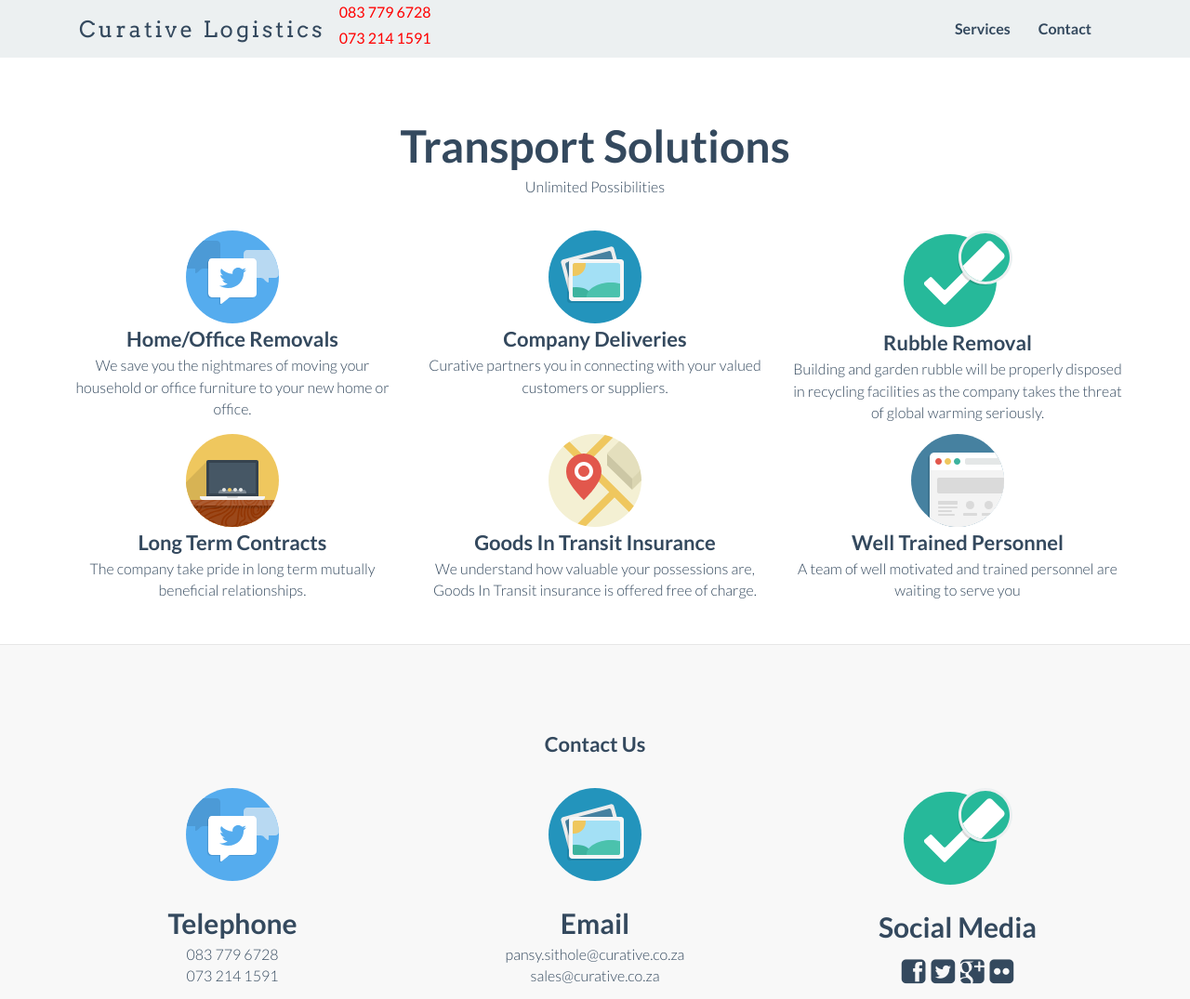
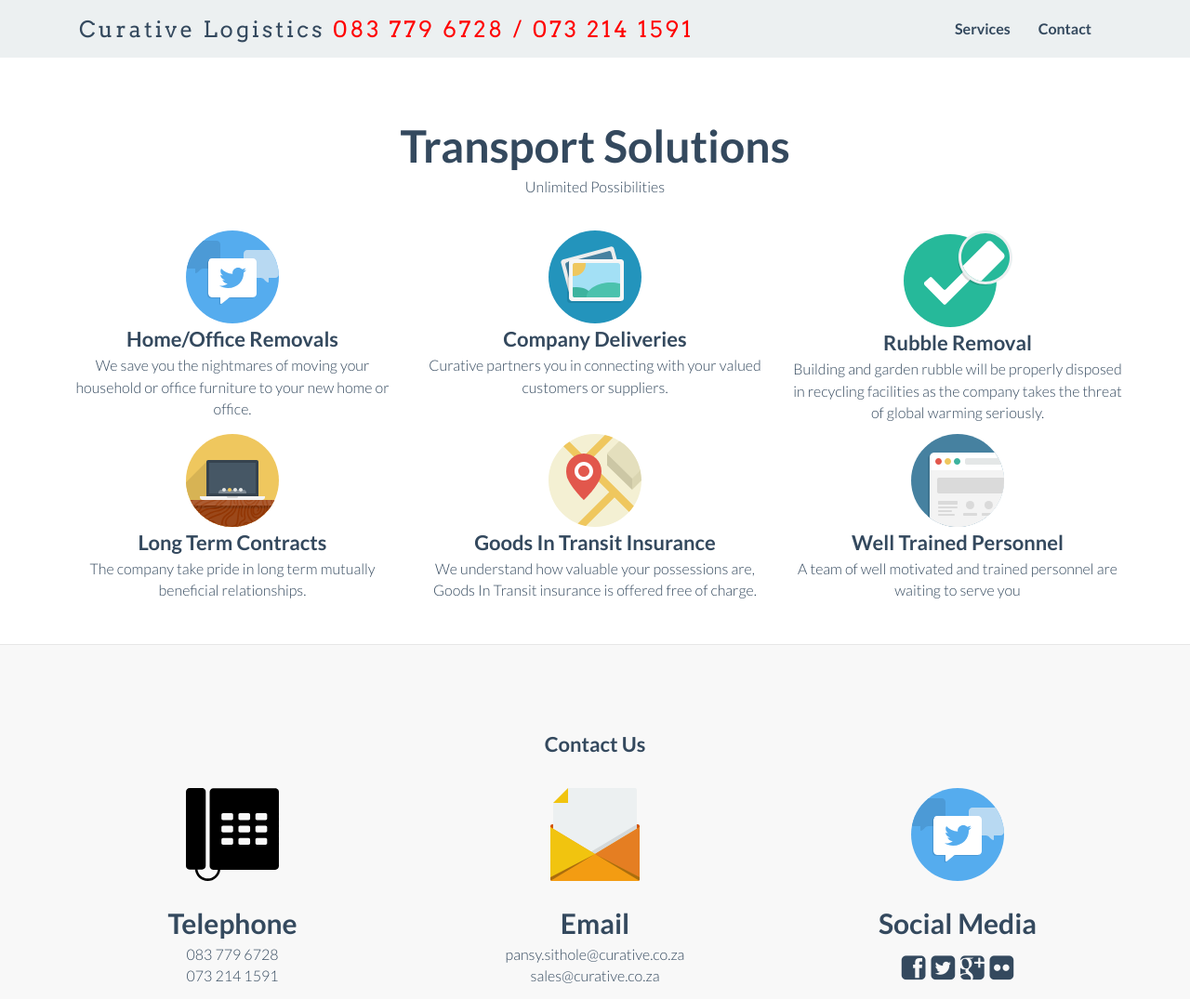
Before and after one commit to simbarashe/curative-logistics, a plain HTML site: page index.html in a window 1280 px wide. Shown: the top 1075 px of the page at 93% size. Drawn offline with Linux system fonts and the light colour scheme.

Commit message:
Updated home page

```diff
--- a/index.html
+++ b/index.html
@@ -61,7 +61,7 @@
 					<span class="icon-bar"></span>
 					<span class="icon-bar"></span>
 				</button>
-				<a class="navbar-brand" href="#home">Curative Logistics</a><span class="contact-number">083 779 6728<br>073 214 1591</span>
+				<a class="navbar-brand" href="#home">Curative Logistics&nbsp;<span class="contact-number">083&nbsp;779&nbsp;6728 / 073&nbsp;214&nbsp;1591</span></a>
 			</div>
 
 			<div class="collapse navbar-collapse navbar-right navbar-ex1-collapse">
@@ -146,7 +146,7 @@
 			</div>
 			<div class="row">
 				<div class="col-sm-4 wow fadeInDown text-center">
-				  <img class="rotate" src="img/icon/tweet.svg" alt="Generic placeholder image">
+				  <img class="rotate" src="img/icon/office-telephone.svg" alt="Generic placeholder image">
 				  <h3>Telephone</h3>
 				  <p class="lead">083 779 6728<br>073 214 1591</p>
 
@@ -154,14 +154,14 @@
 				</div><!-- /.col-lg-4 -->
 
 				<div class="col-sm-4 wow fadeInDown text-center">
-				  <img  class="rotate" src="img/icon/picture.svg" alt="Generic placeholder image">
+				  <img  class="rotate" src="img/icon/mail.svg" alt="Generic placeholder image">
 				   <h3>Email</h3>
 				   <p class="lead">pansy.sithole@curative.co.za<br>sales@curative.co.za</p>
 				   <!-- <p><a class="btn btn-embossed btn-primary view" role="button">View Details</a></p> -->
 				</div><!-- /.col-lg-4 -->
 
 				<div class="col-sm-4 wow fadeInDown text-center">
-				  <img  class="rotate" src="img/icon/retina.svg" alt="Generic placeholder image">
+				  <img  class="rotate" src="img/icon/tweet.svg" alt="Generic placeholder image">
 				   <h3>Social Media</h3>
                     <li class="social">
                         <a href="#"><i class="fa fa-facebook-square fa-size"> </i></a>
```
Also changed, not shown: img/icon/office-telephone.svg (added).
